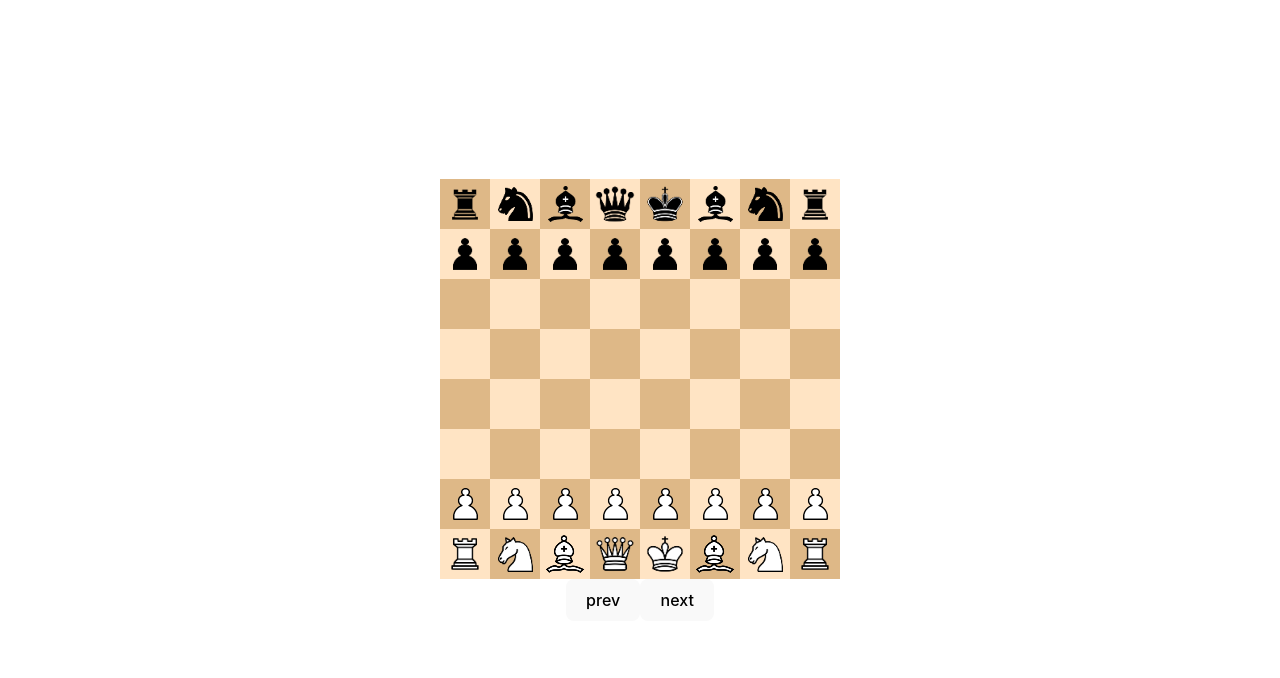
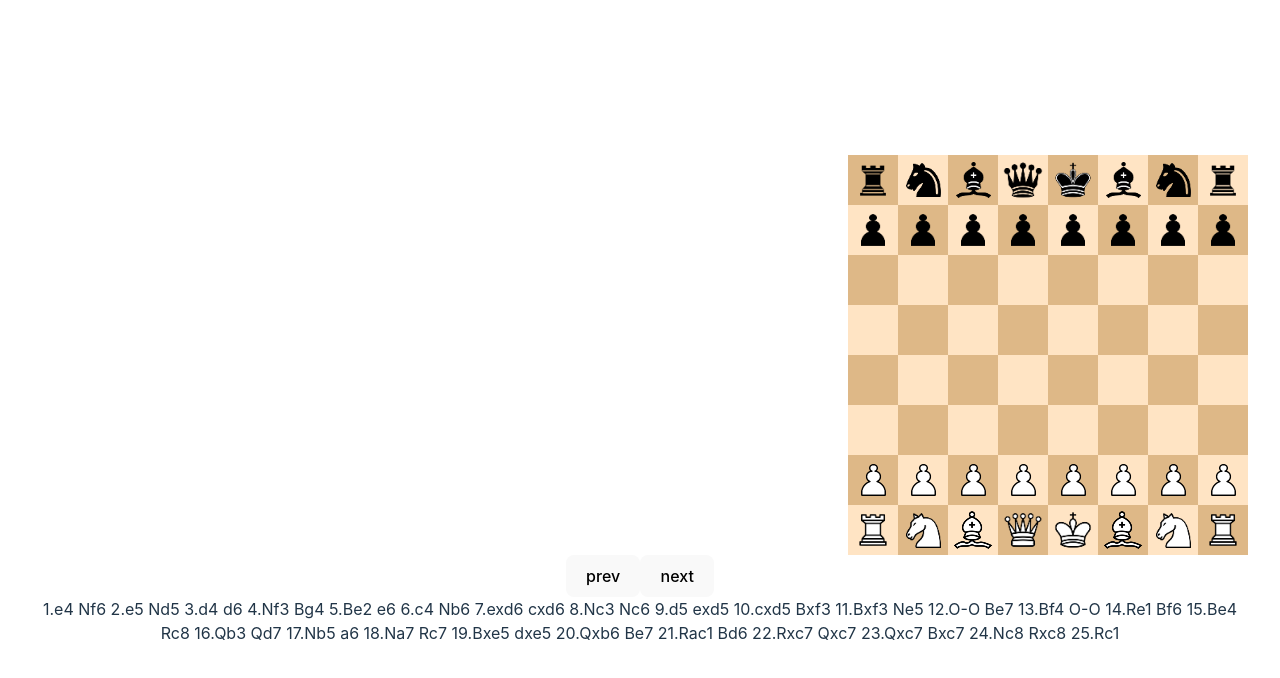
Before and after one commit to cparn/hackathon-chess-DB, a React (Vite) app in the folder frontend/: page / in a window 1280 px wide. Shown: the top 678 px of the page. Built offline with nearby package versions, Linux system fonts and the light colour scheme.

Commit message:
started rehaul of components

```diff
--- a/frontend/src/App.tsx
+++ b/frontend/src/App.tsx
@@ -2,13 +2,14 @@ import { useState } from 'react'
 import './App.css'
 import { initialGame } from './chessEngine';
 import { Board } from './components/Board';
+import { ChessInterface } from './components/ChessInterface';
 
 function App() {
   const [game, setGame] = useState('');
   const [gameBoard, setGameBoard] = useState(initialGame);
 
   return (
-    <Board/>
+    <ChessInterface/>
   )
 }
 
--- a/frontend/src/chessEngine.ts
+++ b/frontend/src/chessEngine.ts
@@ -34,7 +34,7 @@ export const makeMove = (board: number[][], game: string, turn: number, isBlack:
     return board;
 }
 
-const findMoveString = (game: string, turn: number, isBlack: boolean) => {
+export const findMoveString = (game: string, turn: number, isBlack: boolean) => {
     const moveString = game.split(' ');
     let move = moveString[turn];
     const slice = turn < 18 ? 2 : 3;
--- a/frontend/src/components/Board.tsx
+++ b/frontend/src/components/Board.tsx
@@ -3,8 +3,12 @@ import { initialGame, makeMove } from '../chessEngine';
 import './Board.css';
 import { Square } from './Square';
 
+type BoardProps ={
+    game:string
+}
 
-export const Board = () => {
+
+export const Board: React.FC<BoardProps> = ({game}) => {
     let b = false;
     let count = 0;
     const getColour = (): string => {
@@ -33,7 +37,15 @@ export const Board = () => {
         setGameBoard(gameBoardHistory[iterator - 1]);
         setIterator(iterator - 1);
     }
-    const [game, setGame] = useState('1.e4 Nf6 2.e5 Nd5 3.d4 d6 4.Nf3 Bg4 5.Be2 e6 6.c4 Nb6 7.exd6 cxd6 8.Nc3 Nc6 9.d5 exd5 10.cxd5 Bxf3 11.Bxf3 Ne5 12.O-O Be7 13.Bf4 O-O 14.Re1 Bf6 15.Be4 Rc8 16.Qb3 Qd7 17.Nb5 a6 18.Na7 Rc7 19.Bxe5 dxe5 20.Qxb6 Be7 21.Rac1 Bd6 22.Rxc7 Qxc7 23.Qxc7 Bxc7 24.Nc8 Rxc8 25.Rc1');
+
+
+    const findMoveString = (game: string, turn: number, isBlack: boolean) => {
+        const moveString = game.split(' ');
+        let move = moveString[turn];
+        const slice = turn < 18 ? 2 : 3;
+        return isBlack ? move : move.slice(slice);
+    }
+
     const [iterator, setIterator] = useState(0);
     const [gameBoard, setGameBoard] = useState<number[][]>(initialGame);
     const [gameBoardHistory, setGameBoardHistory] = useState<number[][][]>([initialGame]);
--- /dev/null
+++ b/frontend/src/components/ChessInterface.tsx
@@ -0,0 +1,16 @@
+import React, { useState } from 'react'
+import { Board } from './Board'
+import { History } from './History';
+
+export const ChessInterface = () => {
+
+    const [game, setGame] = useState('1.e4 Nf6 2.e5 Nd5 3.d4 d6 4.Nf3 Bg4 5.Be2 e6 6.c4 Nb6 7.exd6 cxd6 8.Nc3 Nc6 9.d5 exd5 10.cxd5 Bxf3 11.Bxf3 Ne5 12.O-O Be7 13.Bf4 O-O 14.Re1 Bf6 15.Be4 Rc8 16.Qb3 Qd7 17.Nb5 a6 18.Na7 Rc7 19.Bxe5 dxe5 20.Qxb6 Be7 21.Rac1 Bd6 22.Rxc7 Qxc7 23.Qxc7 Bxc7 24.Nc8 Rxc8 25.Rc1');
+
+
+    return (
+        <main className="chess-interface">
+            <Board game={game} />
+            <History game={game} />
+        </main>
+    )
+}
--- /dev/null
+++ b/frontend/src/components/History.tsx
@@ -0,0 +1,11 @@
+import React from 'react'
+
+type HistoryProps = {
+    game: string
+}
+
+export const History: React.FC<HistoryProps> = ({ game }) => {
+    return (
+        <div>{game}</div>
+    )
+}
```
